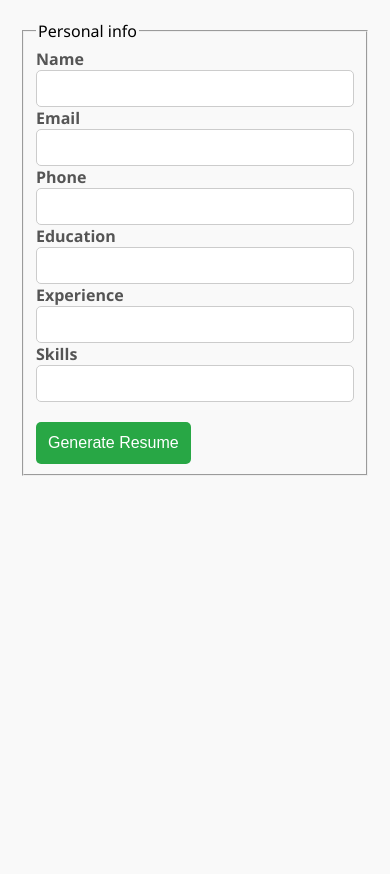
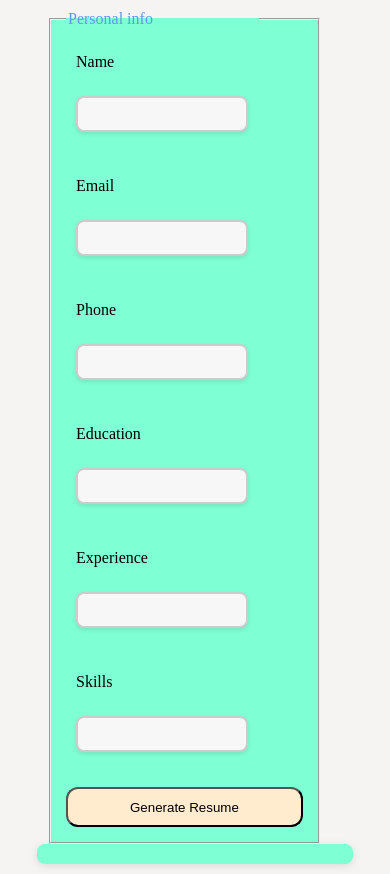
Before and after one commit to abdulmannan991/Hackathon_01, a plain HTML site: page Milestone_04/index.html in a window 390 px wide. Before the commit the page ends 844 px from the top, so only its background shows below. Drawn offline with Linux system fonts and the light colour scheme; files that its build step writes are made by us from their sources.

Commit message:
Update styles.css

```diff
--- a/Milestone_04/styles.css
+++ b/Milestone_04/styles.css
@@ -1,148 +1,205 @@
-/* General Styles */
-body {
-    font-family: 'Segoe UI', Tahoma, Geneva, Verdana, sans-serif;
-    margin: 0;
-    padding: 20px;
-    background-color: #f9f9f9;
+body{
+    margin: 20px ;
+    background-color: rgb(246, 243, 243);
+    display: flex;
+    flex-direction: column;
+    justify-content: center;
+    align-items: center;
 }
 
-.container {
-    max-width: 90%;
-    margin: 0 auto;
-    background: white;
-    padding: 20px;
-    box-shadow: 0 0 10px rgba(0, 0, 0, 0.1);
-    border-radius: 10px;
+#Form{
+
+
+    width: 80%;
+
+    justify-content: center;
+
+    align-items: center;
 }
 
-h1 {
+.group{
+    margin-bottom: 20px;
+    display: flex;
+    flex-direction: column;
+    width: 80%;
+}
+
+fieldset{
+    background-color: aquamarine;
+    width: 80%;
+}
+.legendf{
+    color: cornflowerblue;
+    width: 80%;
+
+}
+
+
+.formcontainer{
+    display: flex;
+    flex-direction: column;
+    justify-content: center;
+    align-items: center;
+    width: 80%;
+
+
+
+}
+
+
+.labe{
+    margin: 10px 5px 15px 10px;
+
+
+
+}
+
+
+input {
+    padding: 10px;
+    margin-bottom: 15px;
+    width: 80%;
+    max-width: 300px;
+    font-size: 16px;
+    border: 2px solid #ccc;
+    border-radius: 8px;
+    box-shadow: 0 2px 4px rgba(0, 0, 0, 0.1);
+    background-color: #f7f7f7;
+    transition: border-color 0.3s ease, box-shadow 0.3s ease;
+}
+
+input:focus {
+    outline: none;
+    border-color: #5a9;
+    box-shadow: 0 4px 8px rgba(0, 128, 0, 0.2);
+
+}
+
+input::placeholder {
+    color: #999;
+    font-style: italic;
+}
+
+.btn{
+
+    border-radius: 12px;
+    background-color: blanchedalmond;
+}
+
+.btn:hover{
+    cursor: pointer;
+}
+
+#resume {
+    margin-top: 20px;
+    padding: 20px;
+    width: 80%;
+    max-width: 600px;
+    background-color: aquamarine;
+    border-radius: 8px;
+    align-self: center;
+    box-shadow: 0 2px 8px rgba(0, 0, 0, 0.1);
+    font-family: 'Arial', sans-serif;
+}
+#resume h2 {
+    font-size: 24px;
+    color: cornflowerblue;
+    border-bottom: 2px solid #ccc;
+    padding-bottom: 10px;
+    margin-bottom: 15px;
     text-align: center;
+}
+
+#resume p {
+    font-size: 18px;
+    line-height: 1.5;
+    margin-bottom: 10px;
+}
+
+#resume strong {
     color: #333;
 }
 
-form {
-    display: flex;
-    flex-direction: column;
+#resume h3 {
+    font-size: 20px;
+    color: rgb(27, 187, 227);
+    margin-top: 20px;
+    margin-bottom: 10px;
+    border-bottom: 1px solid #ccc;
+    padding-bottom: 5px;
 }
 
-label {
-    margin: 10px 0 5px;
-    font-weight: bold;
-    color: #555;
-}
+@media (max-width: 768px) {
+    #Form {
+        width: 90%;
 
-input, textarea {
-    padding: 10px;
-    border: 1px solid #ccc;
-    border-radius: 5px;
-    width: 100%;
-    box-sizing: border-box;
-}
-
-button {
-    margin-top: 20px;
-    padding: 12px;
-    background-color: #28a745;
-    color: white;
-    border: none;
-    border-radius: 5px;
-    cursor: pointer;
-    font-size: 16px;
-}
-
-button:hover {
-    background-color: #218838;
-}
-
-/* Resume Output Styling */
-#resumeOutput {
-    margin-top: 20px;
-    padding: 20px;
-    border: 1px solid #ccc;
-    border-radius: 10px;
-    background: #e9f7fe;
-    box-shadow: 0 0 10px rgba(0, 0, 0, 0.1);
-    animation: fadeIn 0.5s ease;
-}
-
-#resumeOutput h2 {
-    color: #333;
-    font-size: 28px;
-    margin-bottom: 10px;
-}
-
-#resumeOutput p {
-    font-size: 16px;
-    color: #555;
-    margin: 5px 0;
-}
-
-#resumeOutput strong {
-    color: #007BFF;
-    font-weight: bold;
-}
-
-#editButton {
-    background-color: #007bff;
-    color: white;
-    margin-top: 10px;
-    padding: 12px;
-    border: none;
-    border-radius: 5px;
-    cursor: pointer;
-    font-size: 16px;
-}
-
-#editButton:hover {
-    background-color: #0056b3;
-}
-
-@keyframes fadeIn {
-    from { opacity: 0; }
-    to { opacity: 1; }
-}
-
-@media (min-width: 768px) {
-    .container {
-        max-width: 750px;
     }
 
-    button {
-        width: auto;
-        align-self: center;
-        max-width: 300px;
+    input {
+        max-width: 100%;
+    }
+    .btn{
+   width: 100%;
+   height: 10px;
+        border-radius: 12px;
+        background-color: blanchedalmond;
+
+    }
+
+    #resume {
+        width: 80%;
+        padding: 15px;
     }
 }
 
-@media (min-width: 1024px) {
-    .container {
-        max-width: 1000px;
+@media (max-width: 1800px) {
+    #Form {
+        width: 90%;
     }
 
-    form {
-        flex-direction: row;
-        flex-wrap: wrap;
-        gap: 20px;
+    input {
+        max-width: 100%;
+    }
+    .btn{
+        width: 100%;
+        height: 40px;
+             border-radius: 12px;
+             background-color: blanchedalmond;
+         }
+         #resume {
+            width: 70%;
+            max-width: 1200px;
+            margin: 0 auto;
+        }
+
+}
+
+@media (max-width: 480px) {
+    body {
+        margin: 10px;
     }
 
-    label {
+    #Form {
         width: 100%;
     }
 
-    input, textarea {
-        width: calc(50% - 20px);
+    input {
+        padding: 8px;
+        font-size: 14px;
     }
 
-    textarea {
-        height: 150px;
+    fieldset {
+        padding: 15px;
     }
 
-    button {
-        width: 100%;
+    .btn{
+   width: 100%;
+        border-radius: 12px;
+        background-color: blanchedalmond;
     }
 
-    #resumeOutput {
-        display: flex;
-        flex-direction: column;
+    #resume {
+        width: 80%;
+        padding: 10px;
     }
 }
```
